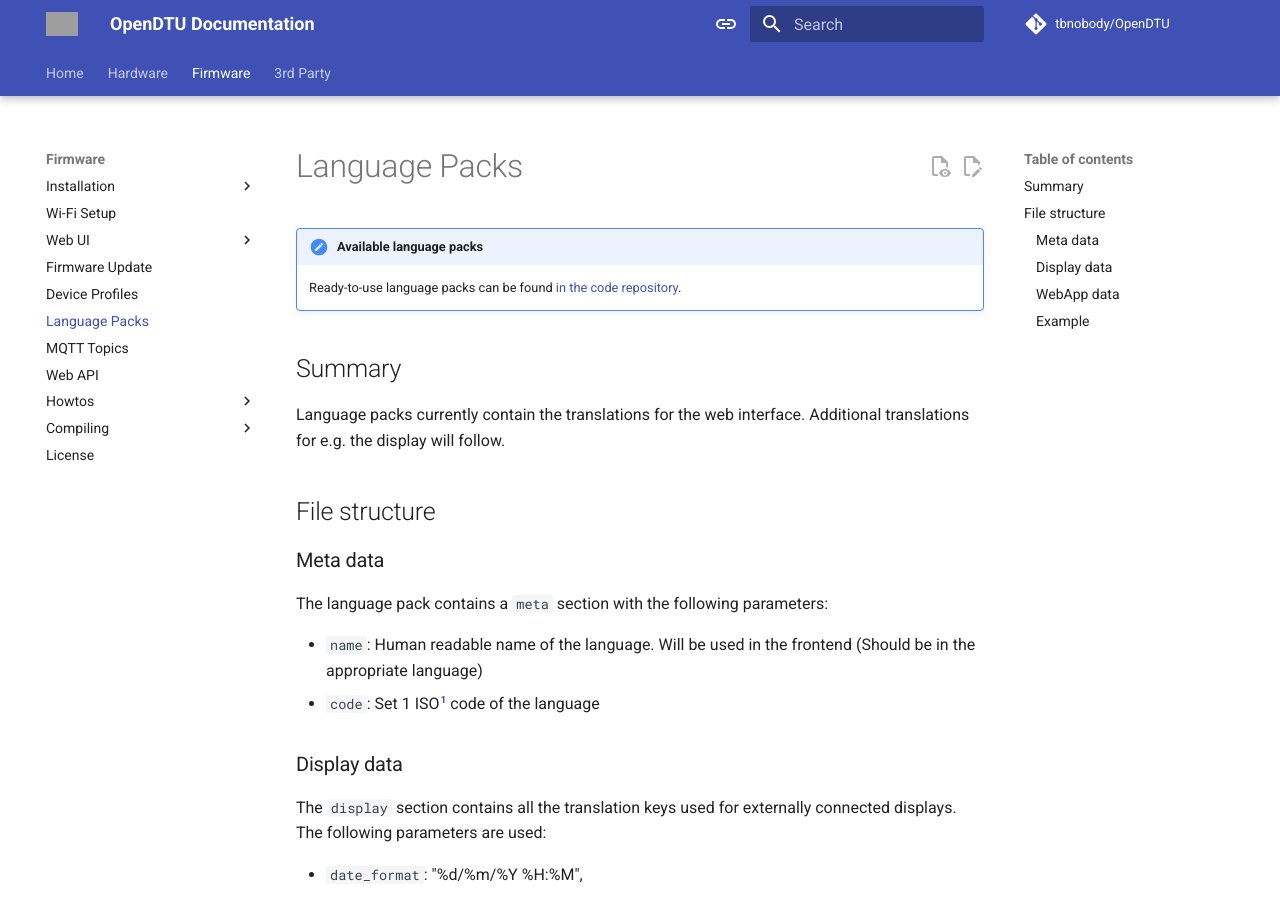
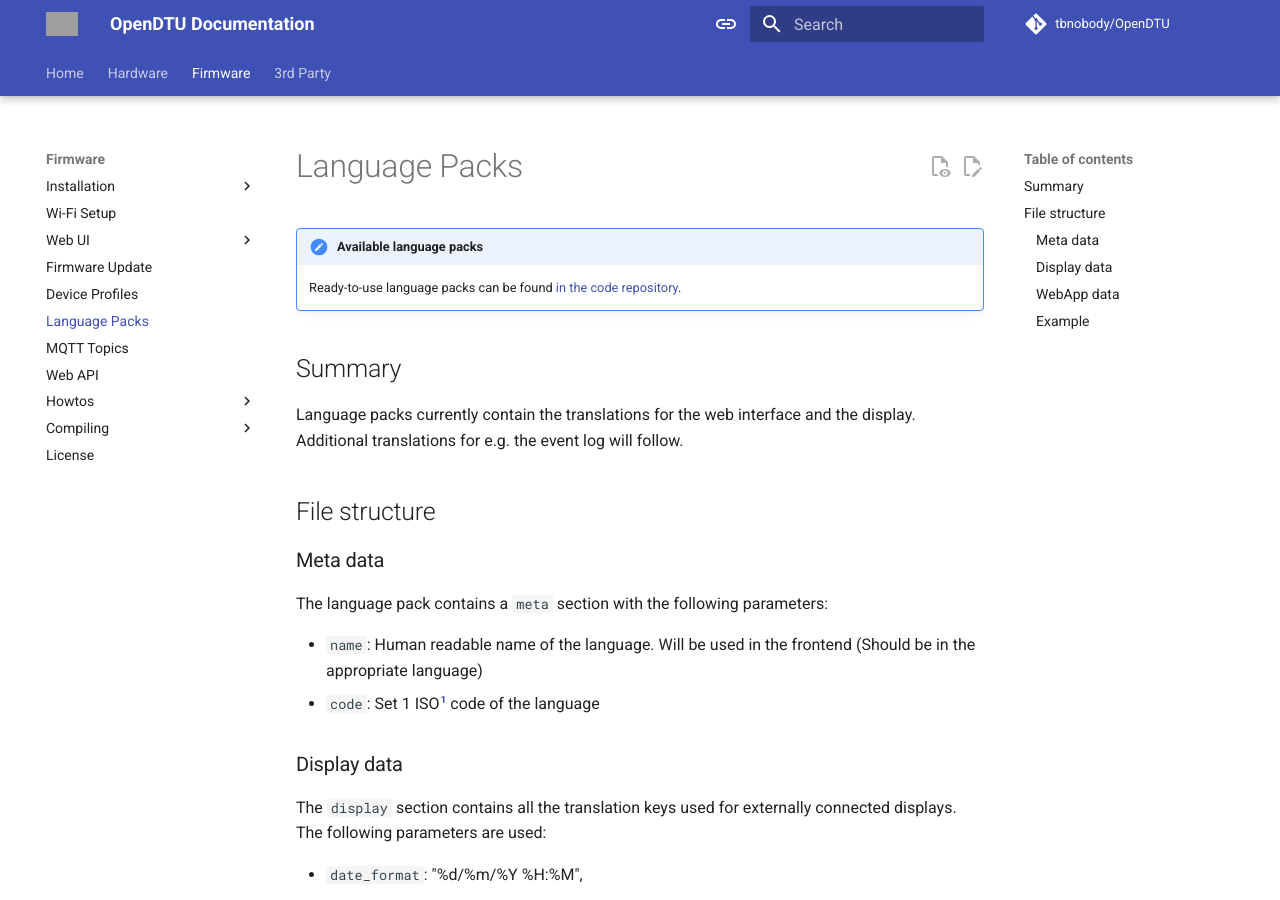
Before and after one commit to tbnobody/OpenDTU-docs, an MkDocs documentation site: the page built from docs/firmware/language_pack.md, in a window 1280 px wide and 900 px high. Built offline with MkDocs 1.6.1 and Material for MkDocs 9.7.7, drawn with Linux system fonts in a browser that asks for light colours; comment, search, counter and statistics services are not loaded; grey boxes are pictures that could not be loaded.

Commit message:
Updated language pack doku as display translation is already implemented

```diff
--- a/docs/firmware/language_pack.md
+++ b/docs/firmware/language_pack.md
@@ -6,8 +6,9 @@
 
 ## Summary
 
-Language packs currently contain the translations for the web interface.
-Additional translations for e.g. the display will follow.
+Language packs currently contain the translations for the web interface and
+the display.
+Additional translations for e.g. the event log will follow.
 
 ## File structure
 
```
